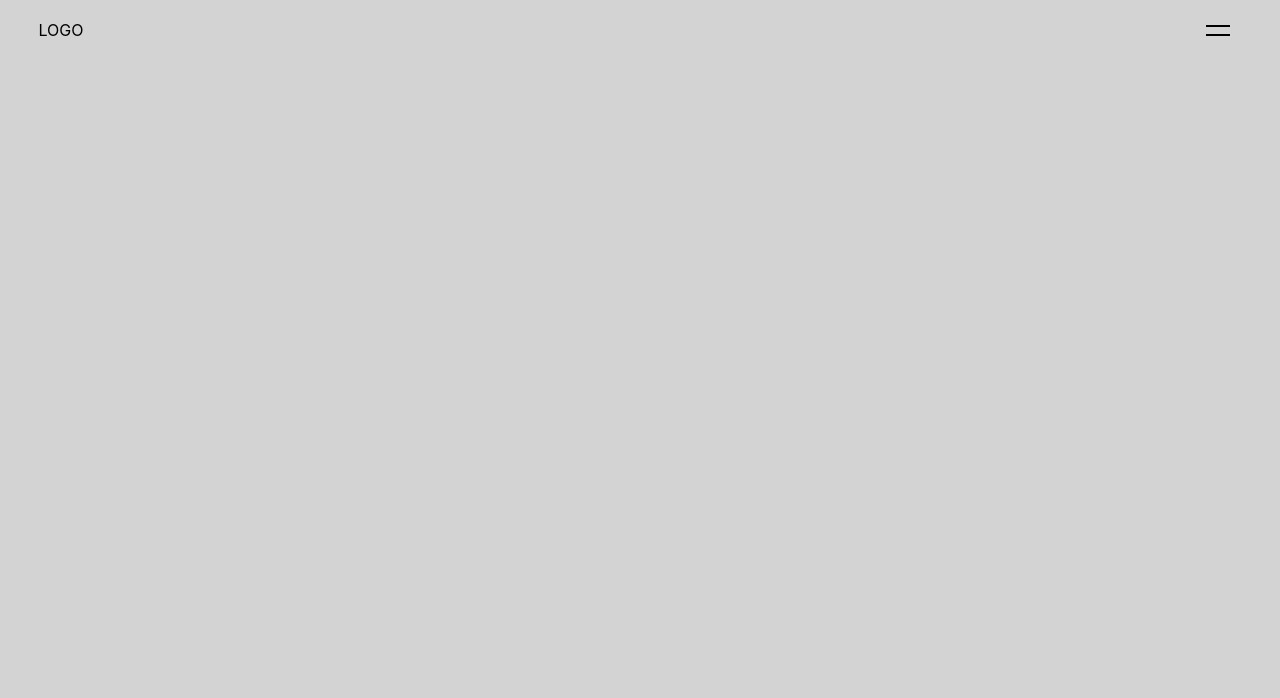
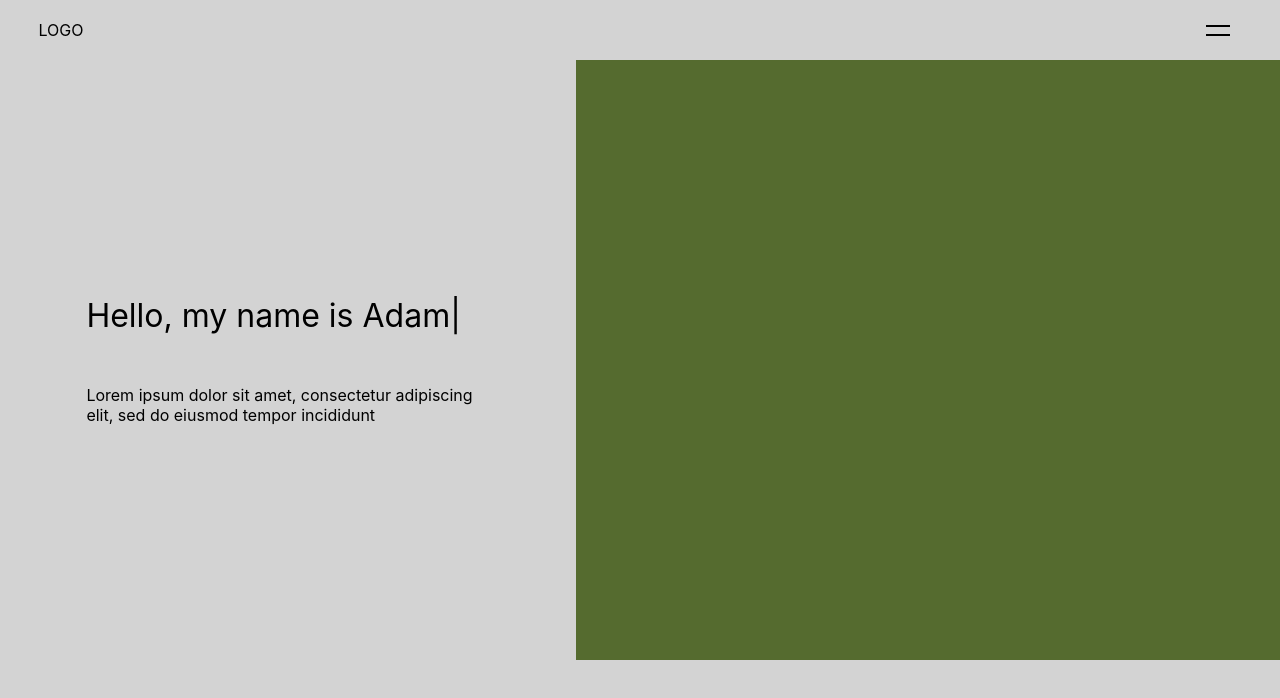
Before and after one commit to aeichman/Portfolio, a React (Create React App) app in the folder portfolio/: page / in a window 1280 px wide. Shown: the top 698 px of the page. Built offline with nearby package versions, Linux system fonts and the light colour scheme.

Commit message:
Adding Intro Block Layout
also includes typing animation

```diff
--- a/portfolio/package.json
+++ b/portfolio/package.json
@@ -12,6 +12,7 @@
     "react-responsive": "^9.0.2",
     "react-router-dom": "^6.14.1",
     "react-scripts": "5.0.1",
+    "react-type-animation": "^3.1.0",
     "web-vitals": "^2.1.4"
   },
   "scripts": {
--- a/portfolio/src/App.css
+++ b/portfolio/src/App.css
@@ -1,8 +1,43 @@
 body {
   margin: 0;
+  margin-top: 0;
   padding: 0;
   background-color: lightgray;
   height: auto;
+}
+
+.intro-wrapper {
+  height: auto;
+  display: flex;
+  justify-content: space-between;
+}
+
+.intro-wrapper .intro-text {
+  height: 600px;
+  width: 45%;
+  display: flex;
+  flex-direction: column;
+  justify-content: center;
+}
+
+.intro-wrapper .intro-text .intro-header {
+  margin: 25px 15%;
+  color: black;
+  font-size: 32px;
+}
+
+.intro-wrapper .intro-text p {
+  margin: 25px 15%;
+  color: black;
+}
+.intro-wrapper .intro-text .intro-sub-container {
+  margin-left: 15%;
+}
+
+.intro-wrapper .intro-graphic {
+  background-color: darkolivegreen;
+  height: 600px;
+  width: 55%;
 }
 
 /* .App {
--- a/portfolio/src/App.js
+++ b/portfolio/src/App.js
@@ -1,28 +1,14 @@
 import { BrowserRouter } from 'react-router-dom'
 import Navbar from './Navbar'
+import Body from './Body'
 import './App.css';
 
 
 function App() {
   return (
-    // <div className="App">
-    //   <header className="App-header">
-    //     <img src={logo} className="App-logo" alt="logo" />
-    //     <p>
-    //       Edit <code>src/App.js</code> and save to reload.
-    //     </p>
-    //     <a
-    //       className="App-link"
-    //       href="https://reactjs.org"
-    //       target="_blank"
-    //       rel="noopener noreferrer"
-    //     >
-    //       Learn React
-    //     </a>
-    //   </header>
-    // </div>
     <BrowserRouter>
       <Navbar />
+      <Body />
     </BrowserRouter>
   );
 }
--- /dev/null
+++ b/portfolio/src/Body.js
@@ -0,0 +1,27 @@
+import './App.css';
+import { TypeAnimation } from 'react-type-animation';
+
+
+const Body = () => {
+    return (
+        <div className='intro-wrapper'>
+            <div className='intro-text'>
+            <TypeAnimation
+            className='intro-header'
+            sequence={[
+                // Same substring at the start will only be typed out once, initially
+                'Hello, my name is Adam',
+                1000,
+            ]}
+            wrapper="span"
+            speed={50}
+            style={{ fontSize: '32px', display: 'inline-block' }}
+            />
+            <p>Lorem ipsum dolor sit amet, consectetur adipiscing elit, sed do eiusmod tempor incididunt</p>
+            </div>
+            <div className='intro-graphic'></div>
+        </div>
+      )
+}
+
+export default Body;
```
Also changed, not shown: 1 other file (tests, documents, lock files or other folders).
